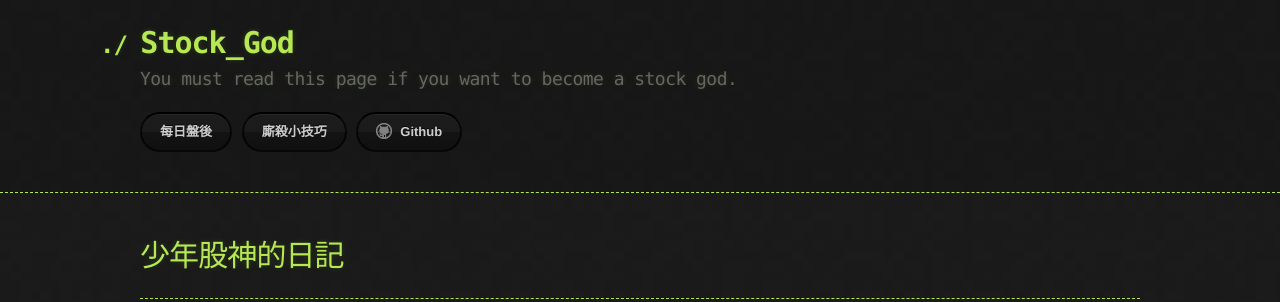
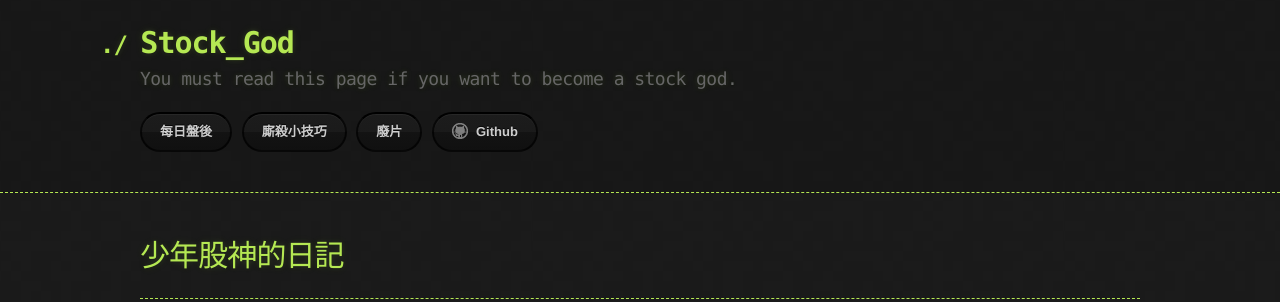
Before and after one commit to lepg5487/Stock_God, a Jekyll site: the page built from index.md, in a window 1280 px wide and 900 px high. Shown: the top 302 px of the window. Built offline with Jekyll 4.4.1, drawn with Linux system fonts in a browser that asks for light colours; our own code applies the rules of GitHub Pages for plain Markdown files.

Commit message:
Update testlayouts.html

```diff
--- a/_layouts/testlayouts.html
+++ b/_layouts/testlayouts.html
@@ -23,6 +23,7 @@
           {% if site.show_downloads %}
             <a href="{{ site.github.zip_url }}" class="btn">每日盤後</a>
             <a href="{{ site.github.tar_url }}" class="btn">廝殺小技巧</a>
+            <a href="{{ site.github.video_url }}" class="btn">廢片</a>
           {% endif %}
           <a href="{{ site.github.repository_url }}" class="btn btn-github"><span class="icon"></span>Github</a>
         </section>
```
